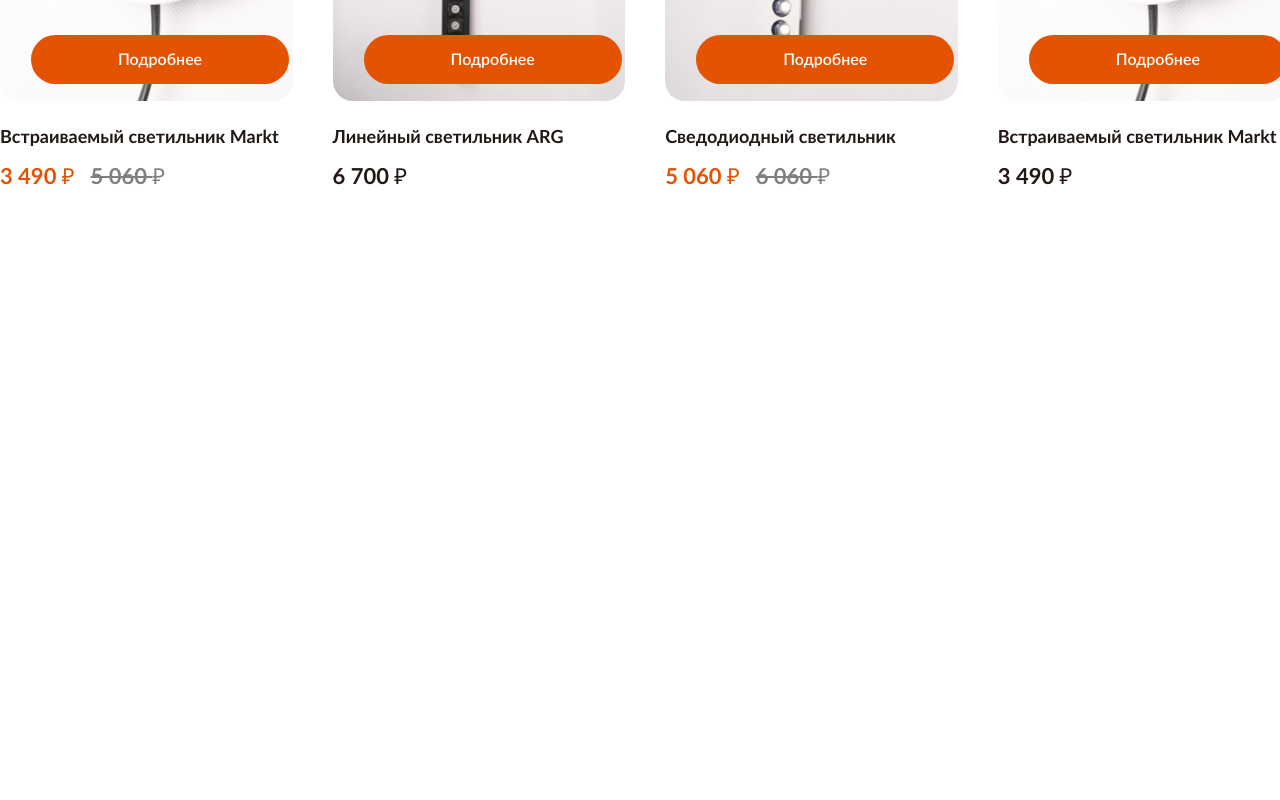
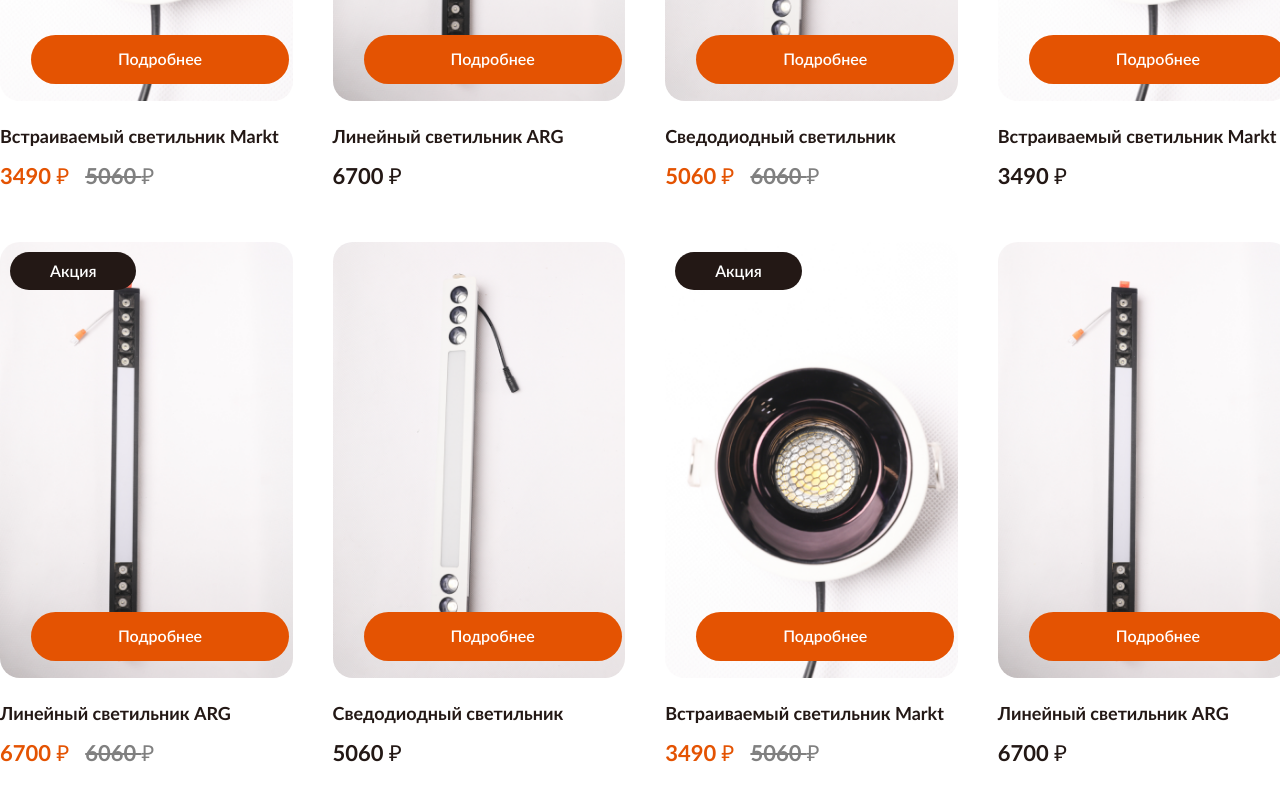
Before and after one commit to azolanda/vngTest, a plain HTML site: page index.html in a window 1280 px wide. Shown: the part 624-1424 px from the top of the page. Before the commit the page ends 876 px from the top, so only its background shows below. Drawn offline with Linux system fonts and the light colour scheme.

Commit message:
products section added

```diff
--- a/index.html
+++ b/index.html
@@ -157,83 +157,9 @@
             Результаты поиска
         </h1>
         <section class="products">
-            <div class="products-item">
-                <div class="products__container products__discount">
-                    <img src="./img/products/product_1.png" alt="product" class="products__img">
-                    <a href="#" class="products__button">
-                        Подробнее
-                    </a>
-                </div>
-                <h2 class="products__heading">
-                    Встраиваемый светильник Markt
-                </h2>
-                <div class="products__price-wrapper">
-                    <p class="products__price products__price-best">
-                        3 490 &#x20bd;
-                    </p>
-                    <p class="products__price products__price-old">
-                        <span class="products__price-through">
-                            5 060
-                        </span> &#x20bd;
-                    </p>
-                </div>
-            </div>
-            <div class="products-item">
-                <div class="products__container">
-                    <img src="./img/products/product_2.png" alt="product" class="products__img">
-                    <a href="#" class="products__button">
-                        Подробнее
-                    </a>
-                </div>
-                <h2 class="products__heading">
-                    Линейный светильник ARG
-                </h2>
-                <div class="products__price-wrapper">
-                    <p class="products__price">
-                        6 700 &#x20bd;
-                    </p>
-                </div>
-            </div>
-            <div class="products-item">
-                <div class="products__container products__discount">
-                    <img src="./img/products/product_3.png" alt="product" class="products__img">
-                    <a href="#" class="products__button">
-                        Подробнее
-                    </a>
-                </div>
-                <h2 class="products__heading">
-                    Сведодиодный светильник
-                </h2>
-                <div class="products__price-wrapper">
-                    <p class="products__price products__price-best">
-                        5 060 &#x20bd;
-                    </p>
-                    <p class="products__price products__price-old">
-                        <span class="products__price-through">
-                            6 060
-                        </span> &#x20bd;
-                    </p>
-                </div>
-            </div>
-            <div class="products-item">
-                <div class="products__container">
-                    <img src="./img/products/product_1.png" alt="product" class="products__img">
-                    <a href="#" class="products__button">
-                        Подробнее
-                    </a>
-                </div>
-                <h2 class="products__heading">
-                    Встраиваемый светильник Markt
-                </h2>
-                <div class="products__price-wrapper">
-                    <p class="products__price">
-                        3 490 &#x20bd;
-                    </p>
-                </div>
-            </div>
         </section>
     </main>
-
+    <script src="./js/script.js"></script>
 </body>
 
 </html>
--- /dev/null
+++ b/js/script.js
@@ -0,0 +1,101 @@
+'use strict'
+
+const data = [{
+        img: './../img/products/product_1.png',
+        heading: 'Встраиваемый светильник Markt',
+        price: 3490,
+        priceOld: 5060,
+    },
+    {
+        img: './../img/products/product_2.png',
+        heading: 'Линейный светильник ARG',
+        price: 6700,
+    },
+    {
+        img: './../img/products/product_3.png',
+        heading: 'Сведодиодный светильник',
+        price: 5060,
+        priceOld: 6060,
+    },
+    {
+        img: './../img/products/product_1.png',
+        heading: 'Встраиваемый светильник Markt',
+        price: 3490,
+    },
+    {
+        img: './../img/products/product_2.png',
+        heading: 'Линейный светильник ARG',
+        price: 6700,
+        priceOld: 6060,
+    },
+    {
+        img: './../img/products/product_3.png',
+        heading: 'Сведодиодный светильник',
+        price: 5060,
+    },
+    {
+        img: './../img/products/product_1.png',
+        heading: 'Встраиваемый светильник Markt',
+        price: 3490,
+        priceOld: 5060,
+    },
+    {
+        img: './../img/products/product_2.png',
+        heading: 'Линейный светильник ARG',
+        price: 6700,
+    }
+];
+
+const products = document.querySelector('.products');
+
+let counter = 0;
+if (data) {
+
+
+    for (let i of data) {
+
+        if (counter < 8) {
+            products.insertAdjacentHTML('beforeend', `
+            <div class = "products-item" >
+                <div class = "products__container" >
+                    <img src = ${i.img} alt = "product" class = "products__img" >
+                    <a href = "#" class = "products__button" >
+                        Подробнее
+                    </a>
+                </div>
+                <h2 class = "products__heading" >
+                    ${i.heading}
+                </h2>
+                <div class = "products__price-wrapper" >
+                </div>
+            </div>
+        `);
+
+            const priceWrappers = document.querySelectorAll('.products__price-wrapper');
+            const priceWrapper = priceWrappers[priceWrappers.length - 1];
+
+            if (counter % 2 === 0 && i.priceOld !== undefined) {
+                const productContainers = document.querySelectorAll('.products__container');
+                const productContainer = productContainers[productContainers.length - 1];
+                productContainer.classList.add('products__discount');
+
+                priceWrapper.insertAdjacentHTML('beforeend',
+                    `<p class = "products__price products__price-best" >
+                    ${i.price} &#x20bd;
+                </p>
+                <p class = "products__price products__price-old" >
+                    <span class = "products__price-through">
+                        ${i.priceOld} </span> &#x20bd;
+                </p>
+            `);
+            } else {
+                priceWrapper.insertAdjacentHTML('beforeend',
+                    `<p class="products__price">
+                ${i.price} &#x20bd;
+            </p>
+            `);
+            }
+        }
+        counter++;
+    }
+}
```
Also changed, not shown: js/test.html (added, +14 -0 lines).
